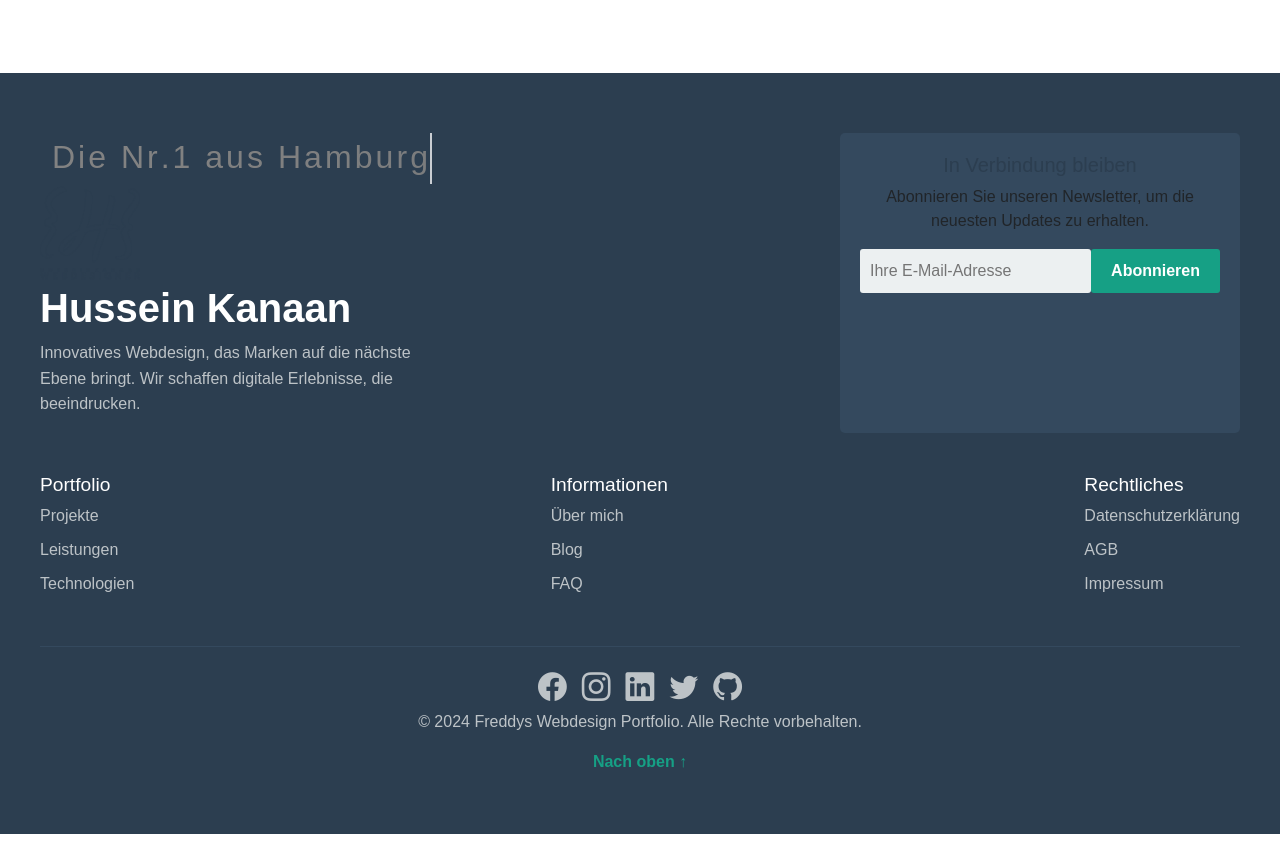
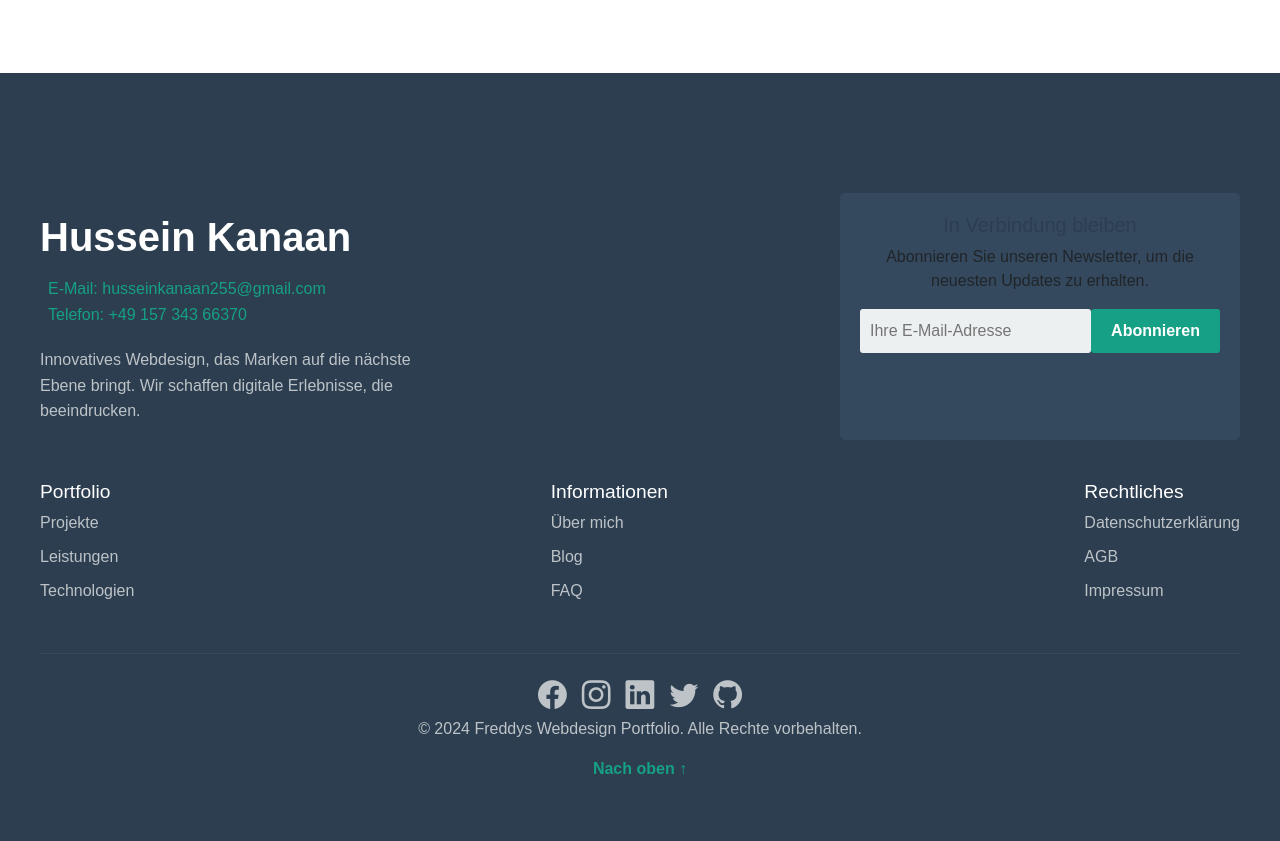
Before and after one commit to HusseinKanaan/Portfoloio3, a Next.js app: page / in a window 1280 px wide. Shown: the part 10900-11741 px from the top of the page. Built offline with nearby package versions, Linux system fonts and the light colour scheme; a web font is replaced by a local one.

Commit message:
new Footer

```diff
--- a/components/Footer.js
+++ b/components/Footer.js
@@ -7,15 +7,27 @@ export default function Footer() {
     return (
         <footer className={styles.footer}>
             <div className={styles.footerContainer}>
+                {/* Typewriter oben in der Mitte */}
+                <div className={styles.typewriterContainer}>
+                    {/* <Typewriter /> */}
+                </div>
+
                 {/* Branding und Beschreibung */}
                 <div className={styles.footerTop}>
                     <div>
-                        <Typewriter />
-                        <Link href="/" className="navbar-brand">
-            <Image priority={true} src="/logo4.png" alt="Logo" width={100} height={100} className="img-fluid max-width-100" />
-            <span className="logoSpan" id="logoSchrift"></span>
-          </Link>
+{/*                         <Link href="/" className="navbar-brand">
+                            <Image priority={true} src="/logo4.png" alt="Logo" width={100} height={100} className="img-fluid max-width-100" />
+                            <span className="logoSpan" id="logoSchrift"></span>
+                        </Link> */}
                         <h1 className={styles.footerLogo}>Hussein Kanaan</h1>
+
+                        {/* E-Mail und Telefon Icons */}
+                        <div className={styles.contactIcons}>
+                            <i className=""></i> E-Mail: husseinkanaan255@gmail.com
+                            <br />
+                            <i className=""></i> Telefon: +49 157 343 66370
+                        </div>
+
                         <p className={styles.footerDescription}>
                             Innovatives Webdesign, das Marken auf die nächste Ebene bringt. Wir schaffen digitale Erlebnisse, die beeindrucken.
                         </p>
--- a/components/Footer.module.css
+++ b/components/Footer.module.css
@@ -29,7 +29,10 @@
 .footerLogo {
     font-size: 2.5rem;
     font-weight: bold;
-    color: #ffffff; /* Weiß für das Logo */
+    color: #ffffff;
+    margin-top: 20px; /* Name höher positioniert */
+    margin-bottom: 10px; /* Abstand nach unten */
+    text-align: left;
 }
 
 .footerDescription {
@@ -69,6 +72,31 @@
 
 .newsletter button:hover {
     background: #1abc9c; /* Dunklerer Akzent bei Hover */
+}
+
+
+.typewriterContainer {
+    text-align: center;
+    margin-bottom: 20px;
+}
+
+.contactIcons {
+    font-size: 1rem;
+    color: #16A085;
+    margin-top: 10px;
+    line-height: 1.5;
+}
+
+.contactIcons {
+    font-size: 1rem;
+    color: #16A085;
+    margin-top: 15px; /* Abstand zwischen Name und Kontaktdaten */
+    line-height: 1.6;
+}
+
+.contactIcons i {
+    margin-right: 8px;
+    color: #2C3E50;
 }
 
 /* Footer Links */
@@ -145,3 +173,10 @@
 .footerBottom p {
     color: #BDC3C7; /* Hellerer Grauton für den Copyright-Text */
 }
+
+.footerDescription {
+    margin-top: 20px; /* Mehr Platz unter Kontaktdaten */
+    max-width: 400px;
+    line-height: 1.6;
+    color: #BDC3C7;
+}
```
Also changed, not shown: public/logoAnimation.png (added).
